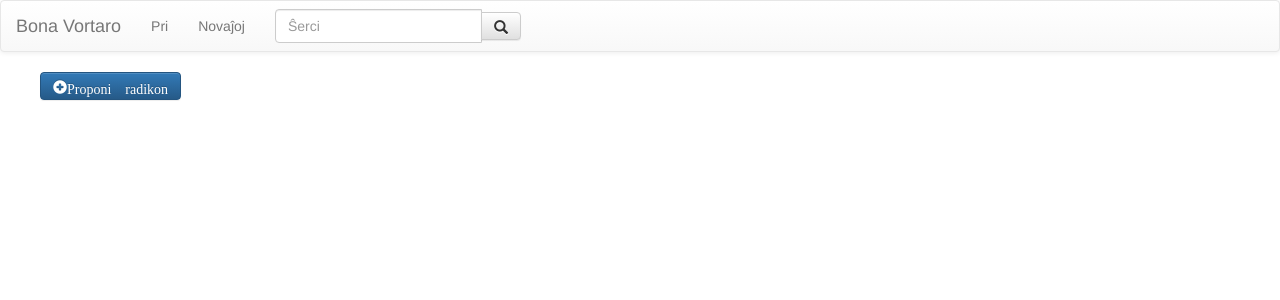
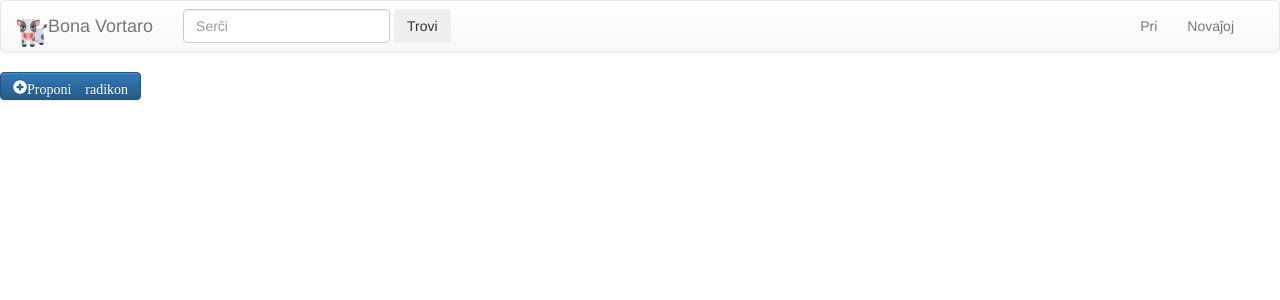
Before and after one commit to AndreLewin/bonavortaro, a Django app: page / in a window 1280 px wide. Shown: the top 300 px of the page. Run offline with Django 3.2, Linux system fonts and the light colour scheme; data that the repository does not hold is empty; some libraries are stand-ins or nearby versions.

Commit message:
plibonigis la aspekton + bildetoj

```diff
--- a/vortaro/templates/vortaro/bazo.html
+++ b/vortaro/templates/vortaro/bazo.html
@@ -4,6 +4,7 @@
 
 <html>
     <head>
+        <link rel="shortcut icon" type="image/png" href="{% static 'png/bovo1emojione.png' %}"/>
         <title>Bona Vortaro</title>
         <link rel="stylesheet" href="//maxcdn.bootstrapcdn.com/bootstrap/3.3.7/css/bootstrap.min.css">
         <link rel="stylesheet" href="//maxcdn.bootstrapcdn.com/bootstrap/3.3.7/css/bootstrap-theme.min.css">
@@ -13,31 +14,32 @@
     </head>
     <body>
 
-        <!-- TODO : Kunmeti kiam la fenestro estas malgranda -->
-        <nav class="navbar navbar-default">
+        <nav class="navbar navbar-default navbar-light">
             <div class="container-fluid">
-                <div class="navbar-header">
-                    <!-- TODO : Aldoni la bildeton -->
-                    <a class="navbar-brand" href="#">Bona Vortaro</a> <!-- TODO : Aldoni la ligilon -->
+                <div class="navbar-header navbar-left">
+                    <a class="navbar-brand" href="{% url 'ĉefpaĝURLo' %}">
+                        <img class="pull-left" src="{% static 'png/bovo2emojione.png' %}" alt="BoVo" style="width:32px;height:32px;"/>
+                        Bona Vortaro
+                    </a>
+
+                    <!-- TODO: Problemo: ĉiu elemento uzas novan linion kiam eta :'( -->
+                    <form class="navbar-form navbar-left navbar-input-group">
+                        <input class="form-control form-horizontal" type="text" placeholder="Serĉi">
+                        <button class="btn btn-outline-success" type="submit">Trovi</button>
+                    </form>
+
                 </div>
-                <ul class="nav navbar-nav">
-                    <li><a href="#">Pri</a></li>
-                    <li><a href="#">Novaĵoj</a></li>
-                </ul>
-                <form class="navbar-form navbar-left">
-                    <div class="input-group">
-                        <input type="text" class="form-control" placeholder="Ŝerci">
-                        <div class="input-group-btn">
-                            <button class="btn btn-default" type="submit">
-                                <i class="glyphicon glyphicon-search"></i>
-                            </button>
-                        </div>
-                    </div>
-                </form>
+
+                <div class="navbar-right collapse navbar-collapse">
+                    <ul class="nav navbar-nav">
+                        <li><a href="#">Pri</a></li>
+                        <li><a href="#">Novaĵoj</a></li>
+                    </ul>
+                </div>
             </div>
         </nav>
 
-        <div class="content container">
+        <div class="container-fluid">
             <div class="row">
                 <div class="col-md-8">
                     {% block enhavo %}
```
